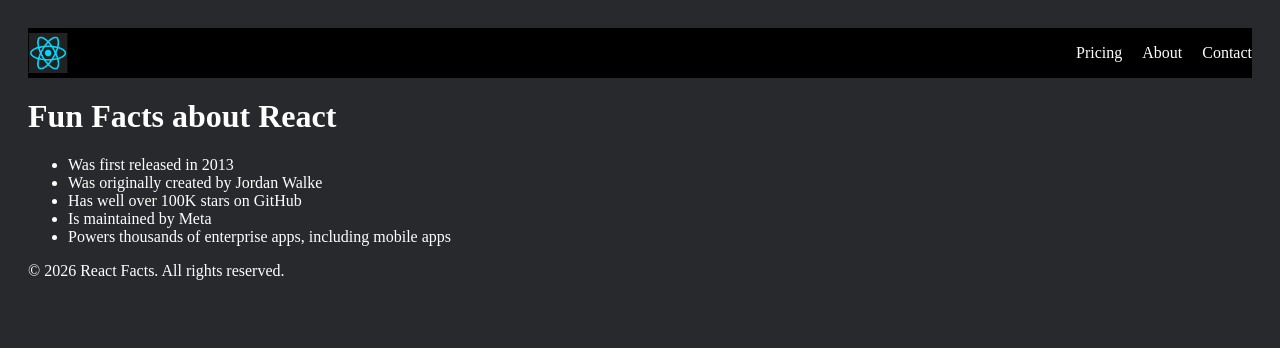
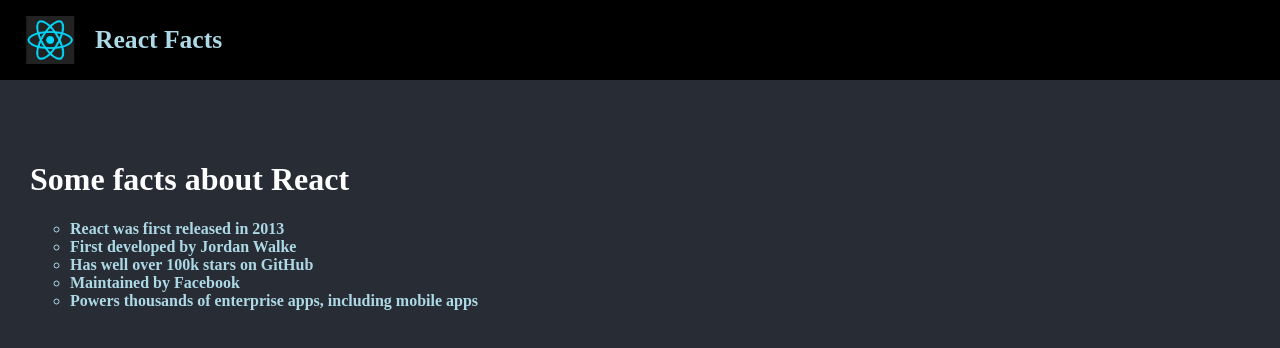
Before and after one commit to mukunda001/React_ion, a React (Vite) app: page / in a window 1280 px wide. Shown: the top 348 px of the page. Built offline with nearby package versions, Linux system fonts and the light colour scheme.

Commit message:
adding new files

```diff
--- a/index.html
+++ b/index.html
@@ -8,6 +8,6 @@
   </head>
   <body>
     <div id="root"></div>
-    <script type="module" src="./src/main.jsx"></script>
+    <script type="module" src="./src/index.jsx"></script>
   </body>
 </html>
--- a/src/App.jsx
+++ b/src/App.jsx
@@ -1,31 +1,13 @@
 // src/App.jsx
-import Headerfile from "./Header"
-import Footer from "./Footer"
-
-function MainContent() {
-  return (
-    <main>
-      <h1>Fun Facts about React</h1>
-      <ul className="facts">
-        <li>Was first released in 2013</li>
-        <li>Was originally created by Jordan Walke</li>
-        <li>Has well over 100K stars on GitHub</li>
-        <li>Is maintained by Meta</li>
-        <li>Powers thousands of enterprise apps, including mobile apps</li>
-      </ul>
-    </main>
-  )
-}
-
-
+import Navbar from "./components/Navbar"
+import Main from"./components/Main"
 
 // We export ONE main component that contains all the others
 export default function App() {
   return (
     <>
-      <Headerfile />
-      <MainContent />
-      <Footer />
+      <Navbar/>
+      <Main/>
     </>
   )
 }
--- /dev/null
+++ b/src/components/Main.jsx
@@ -0,0 +1,15 @@
+
+export default function Main() {
+    return(
+        <main>
+        <h1>Some facts about React</h1>
+         <ul className = "react-facts">
+            <li>React was first released in 2013</li>
+            <li>First developed by Jordan Walke</li>
+            <li>Has well over 100k stars on GitHub</li>
+            <li>Maintained by Facebook</li>
+            <li>Powers thousands of enterprise apps, including mobile apps</li>
+         </ul>
+         </main>
+    )
+}
--- /dev/null
+++ b/src/components/Navbar.jsx
@@ -0,0 +1,9 @@
+export default function Navbar() {
+    return(
+       <header> <nav>
+        <img src = "/react_logo.png" className="nav--icon" alt = "React Logo"/>
+        <span> React Facts </span>
+        </nav>
+        </header>
+    )
+}
--- a/src/index.css
+++ b/src/index.css
@@ -3,31 +3,40 @@
 }
 
 body{
-  padding: 20px;
-  background: #27292c;
-  color: white;
+ margin: 0px;
+ background-color: #282D35;
+ color: white;
 }
 
-h1{
-  margin-top: 20px;
+header{
+  background-color: black;
+  height: 80px;
+  padding: 20px 25px;
+}
+nav{
+  display: flex;
+  align-items: center;
+  gap: 10px;
+  height: 100%;
 }
 
-.header{
-  background-color: rgb(0, 0, 0);
-  display: flex;
-  align-items: center;
-  justify-content: space-between;
+.nav--icon{
+  width: 50px;
+  margin-right: 10px;
+
 }
 
-.nav-list{
-  list-style: none;
-  display: flex;
+nav > span{
+  color: lightblue;
+  font-size: 1.6rem;
+  font-weight: 700;
 }
 
-.nav-list-item{
-  margin-left: 20px;
+main{
+  padding: 60px 30px;
+  font-weight: 700;
 }
-
-.logo{
-  width: 40px;
+.react-facts{
+  list-style-type: circle;
+  color: lightblue;
 }
```
Also changed, not shown: src/index.jsx (renamed from src/main.jsx).
